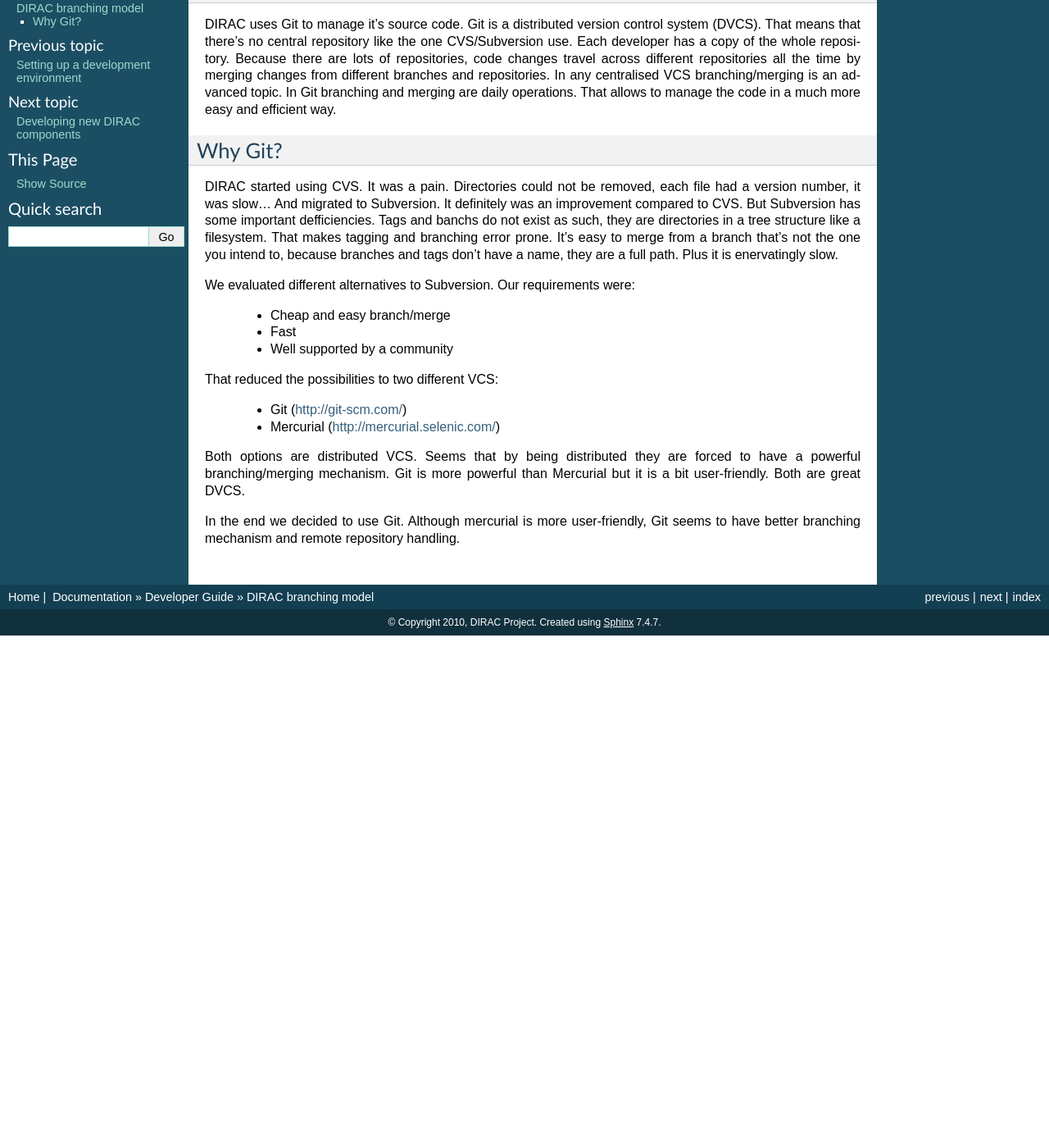
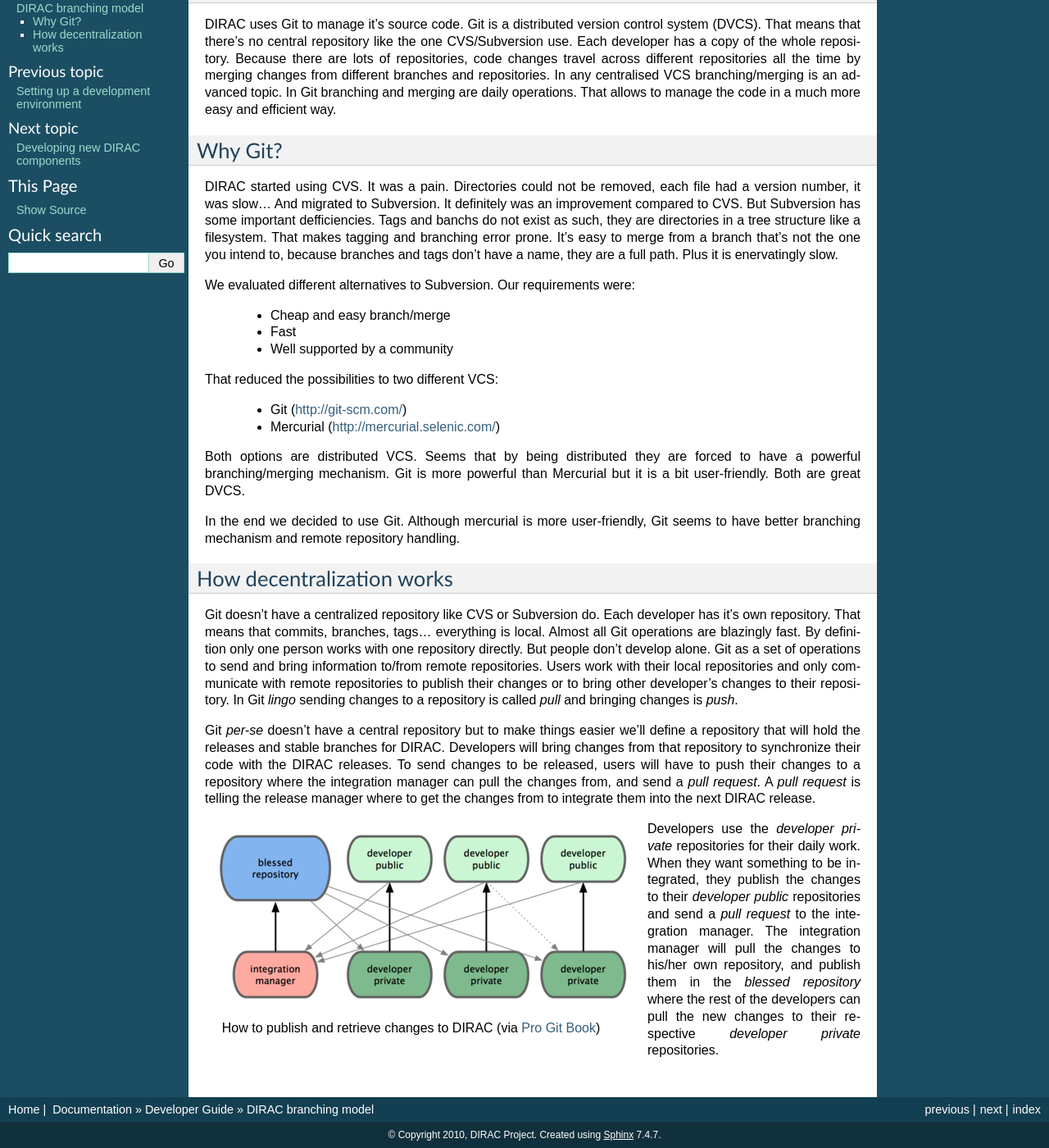
Before and after one commit to atsareg/DIRACDocs, a Sphinx documentation site: the page built from source/DeveloperGuide/BranchingModel/index.rst, in a window 1280 px wide and 1400 px high, scrolled down 72 px. Shown: the whole window at 82% size. Built offline with Sphinx 7.4.7, drawn with Linux system fonts in a browser that asks for light colours; before the commit the page ends 900 px from its top, so only the background shows below that.

Commit message:
Added paragraph how decentralization works

```diff
--- a/source/DeveloperGuide/BranchingModel/index.rst
+++ b/source/DeveloperGuide/BranchingModel/index.rst
@@ -23,3 +23,18 @@
 Both options are distributed VCS. Seems that by being distributed they are forced to have a powerful branching/merging mechanism. Git is more powerful than Mercurial but it is a bit user-friendly. Both are great DVCS.
 
 In the end we decided to use Git. Although mercurial is more user-friendly, Git seems to have better branching mechanism and remote repository handling.
+
+How decentralization works
+===========================
+
+Git doesn't have a centralized repository like CVS or Subversion do. Each developer has it's own repository. That means that commits, branches, tags... everything is local. Almost all Git operations are blazingly fast. By definition only one person works with one repository directly. But people don't develop alone. Git as a set of operations to send and bring information to/from remote repositories. Users work with their local repositories and only communicate with remote repositories to publish their changes or to bring other developer's changes to their repository. In Git *lingo* sending changes to a repository is called *pull* and bringing changes is *push*.
+
+Git *per-se* doesn't have a central repository but to make things easier we'll define a repository that will hold the releases and stable branches for DIRAC. Developers will bring changes from that repository to synchronize their code with the DIRAC releases. To send changes to be released, users will have to push their changes to a repository where the integration manager can pull the changes from, and send a *pull request*. A *pull request* is telling the release manager where to get the changes from to integrate them into the next DIRAC release.
+
+.. figure:: integrationModel.png
+    :align: left
+    :alt: Schema on how changes flow between DIRAC and users
+
+    How to publish and retrieve changes to DIRAC (via `Pro Git Book <http://progit.org/book/>`_)
+
+Developers use the *developer private* repositories for their daily work. When they want something to be integrated, they publish the changes to their *developer public* repositories and send a *pull request* to the integration manager. The integration manager will pull the changes to his/her own repository, and publish them in the *blessed repository* where the rest of the developers can pull the new changes to their respective *developer private* repositories.
```
Also changed, not shown: source/DeveloperGuide/BranchingModel/integrationModel.png (added).
